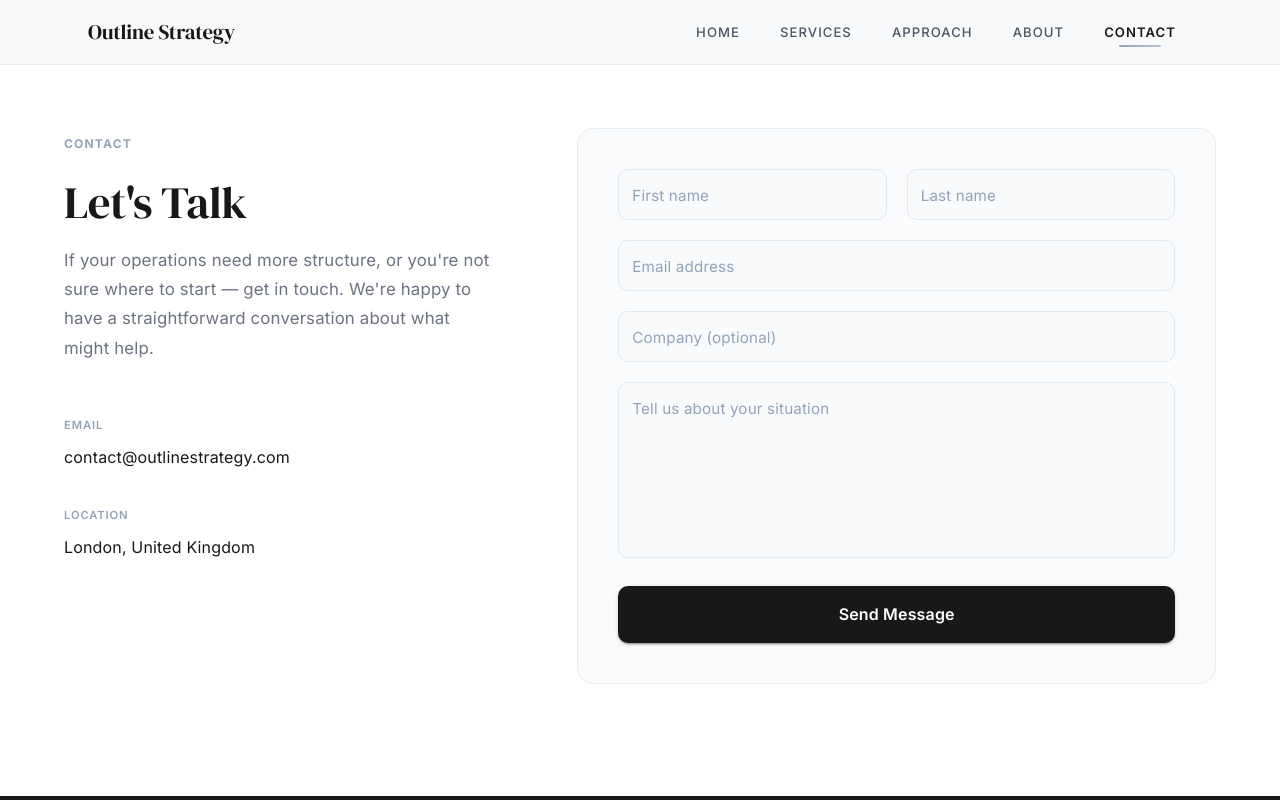
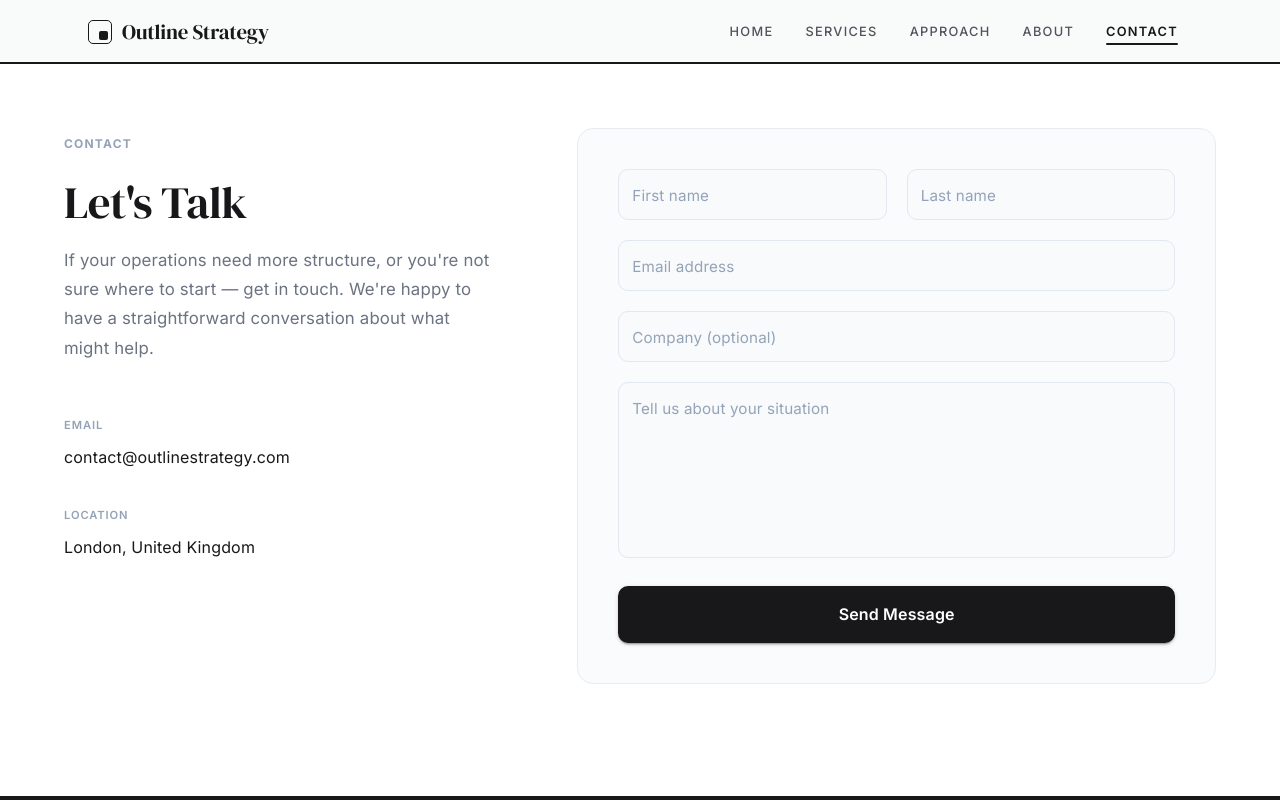
Before and after one commit to Dahuan-Ou/Outline-Strategy, a Next.js app: page /contact in a window 1280 px wide. Shown: the top 800 px of the page. Built offline with nearby package versions, Linux system fonts and the light colour scheme.

Commit message:
Add hozirontal scorll bar

```diff
--- a/src/components/Navbar.tsx
+++ b/src/components/Navbar.tsx
@@ -16,7 +16,7 @@ import {
 } from "@mui/material";
 import MenuIcon from "@mui/icons-material/Menu";
 import CloseIcon from "@mui/icons-material/Close";
-import { motion, AnimatePresence } from "framer-motion";
+import { motion, AnimatePresence, useScroll } from "framer-motion";
 import Link from "next/link";
 import { usePathname } from "next/navigation";
 
@@ -32,6 +32,7 @@ export default function Navbar() {
   const [scrolled, setScrolled] = useState(false);
   const [mobileOpen, setMobileOpen] = useState(false);
   const pathname = usePathname();
+  const { scrollYProgress } = useScroll();
 
   useEffect(() => {
     const handleScroll = () => {
@@ -47,16 +48,17 @@ export default function Navbar() {
     <>
       <AppBar
         position="fixed"
-        elevation={scrolled ? 1 : 0}
+        elevation={0}
         sx={{
-          background: showLight
-            ? "rgba(248, 249, 250, 0.92)"
-            : "transparent",
-          backdropFilter: showLight ? "blur(20px)" : "none",
+          background: scrolled
+            ? "rgba(248, 249, 250, 0.96)"
+            : "rgba(248, 249, 250, 0.85)",
+          backdropFilter: "blur(20px) saturate(180%)",
+          WebkitBackdropFilter: "blur(20px) saturate(180%)",
+          boxShadow: scrolled
+            ? "0 8px 30px -14px rgba(24, 24, 27, 0.18)"
+            : "none",
           transition: "all 0.4s cubic-bezier(0.4, 0, 0.2, 1)",
-          borderBottom: showLight
-            ? "1px solid rgba(24, 24, 27, 0.06)"
-            : "none",
         }}
       >
         <Container maxWidth="lg">
@@ -79,18 +81,52 @@ export default function Navbar() {
                   cursor: "pointer",
                   display: "flex",
                   alignItems: "center",
-                  gap: 1,
+                  gap: 1.25,
                   textDecoration: "none",
+                  "&:hover .logo-mark-inner": {
+                    transform: "translate(-2px, -2px)",
+                  },
                 }}
               >
+                {/* Brand mark */}
+                <Box
+                  sx={{
+                    position: "relative",
+                    width: 24,
+                    height: 24,
+                    flexShrink: 0,
+                  }}
+                >
+                  <Box
+                    sx={{
+                      position: "absolute",
+                      inset: 0,
+                      border: "1.5px solid #18181B",
+                      borderRadius: "5px",
+                    }}
+                  />
+                  <Box
+                    className="logo-mark-inner"
+                    sx={{
+                      position: "absolute",
+                      right: 4,
+                      bottom: 4,
+                      width: 9,
+                      height: 9,
+                      background: "#18181B",
+                      borderRadius: "2px",
+                      transition:
+                        "transform 0.3s cubic-bezier(0.4, 0, 0.2, 1)",
+                    }}
+                  />
+                </Box>
                 <Box
                   component="span"
                   sx={{
                     fontSize: "1.3rem",
                     fontFamily: "var(--font-dm-serif), Georgia, serif",
                     fontWeight: 400,
-                    color: showLight ? "#18181B" : "#fff",
-                    transition: "color 0.4s ease",
+                    color: "#18181B",
                     letterSpacing: "-0.01em",
                   }}
                 >
@@ -104,7 +140,7 @@ export default function Navbar() {
               sx={{
                 display: { xs: "none", md: "flex" },
                 alignItems: "center",
-                gap: 1,
+                gap: 0.5,
               }}
             >
               {navItems.map((item, index) => {
@@ -119,46 +155,61 @@ export default function Navbar() {
                     <Button
                       component={Link}
                       href={item.href}
+                      disableRipple
                       sx={{
-                        color:
-                          showLight
-                            ? isActive
-                              ? "#18181B"
-                              : "#4B5563"
-                            : isActive
-                              ? "#fff"
-                              : "rgba(255,255,255,0.85)",
+                        color: isActive ? "#18181B" : "#52525B",
                         fontWeight: isActive ? 600 : 500,
-                        fontSize: "0.82rem",
-                        letterSpacing: "0.08em",
+                        fontSize: "0.8rem",
+                        letterSpacing: "0.1em",
                         textTransform: "uppercase",
-                        px: 2,
+                        px: 1.75,
                         py: 1,
-                        borderRadius: "50px",
-                        transition: "all 0.3s ease",
+                        borderRadius: 0,
+                        minWidth: 0,
                         position: "relative",
-                        "&::after": isActive
-                          ? {
-                              content: '""',
-                              position: "absolute",
-                              bottom: 4,
-                              left: "30%",
-                              right: "30%",
-                              height: 2,
-                              borderRadius: 1,
-                              background:
-                                "linear-gradient(90deg, #94A3B8, #B8C4D4)",
-                            }
-                          : {},
+                        transition: "color 0.3s ease",
+                        "&::after": {
+                          content: '""',
+                          position: "absolute",
+                          left: 14,
+                          right: 14,
+                          bottom: 6,
+                          height: "1.5px",
+                          background: "#94A3B8",
+                          transform: "scaleX(0)",
+                          transformOrigin: "center",
+                          transition:
+                            "transform 0.3s cubic-bezier(0.4, 0, 0.2, 1)",
+                        },
                         "&:hover": {
-                          background: showLight
-                            ? "rgba(24, 24, 27, 0.05)"
-                            : "rgba(255, 255, 255, 0.12)",
-                          color: showLight ? "#18181B" : "#fff",
+                          background: "transparent",
+                          color: "#18181B",
+                        },
+                        "&:hover::after": {
+                          transform: isActive ? "scaleX(0)" : "scaleX(1)",
                         },
                       }}
                     >
                       {item.label}
+                      {isActive && (
+                        <motion.div
+                          layoutId="navUnderline"
+                          transition={{
+                            type: "spring",
+                            stiffness: 380,
+                            damping: 32,
+                          }}
+                          style={{
+                            position: "absolute",
+                            left: 14,
+                            right: 14,
+                            bottom: 6,
+                            height: "2px",
+                            borderRadius: "2px",
+                            background: "#18181B",
+                          }}
+                        />
+                      )}
                     </Button>
                   </motion.div>
                 );
@@ -177,6 +228,28 @@ export default function Navbar() {
             </IconButton>
           </Toolbar>
         </Container>
+
+        {/* Scroll progress bar (also serves as the nav's bottom edge) */}
+        <Box
+          sx={{
+            position: "absolute",
+            bottom: 0,
+            left: 0,
+            right: 0,
+            height: 2,
+            background: "rgba(24, 24, 27, 0.08)",
+          }}
+        >
+          <motion.div
+            style={{
+              scaleX: scrollYProgress,
+              transformOrigin: "left",
+              width: "100%",
+              height: "100%",
+              background: "#18181B",
+            }}
+          />
+        </Box>
       </AppBar>
 
       {/* Mobile Drawer */}
```
